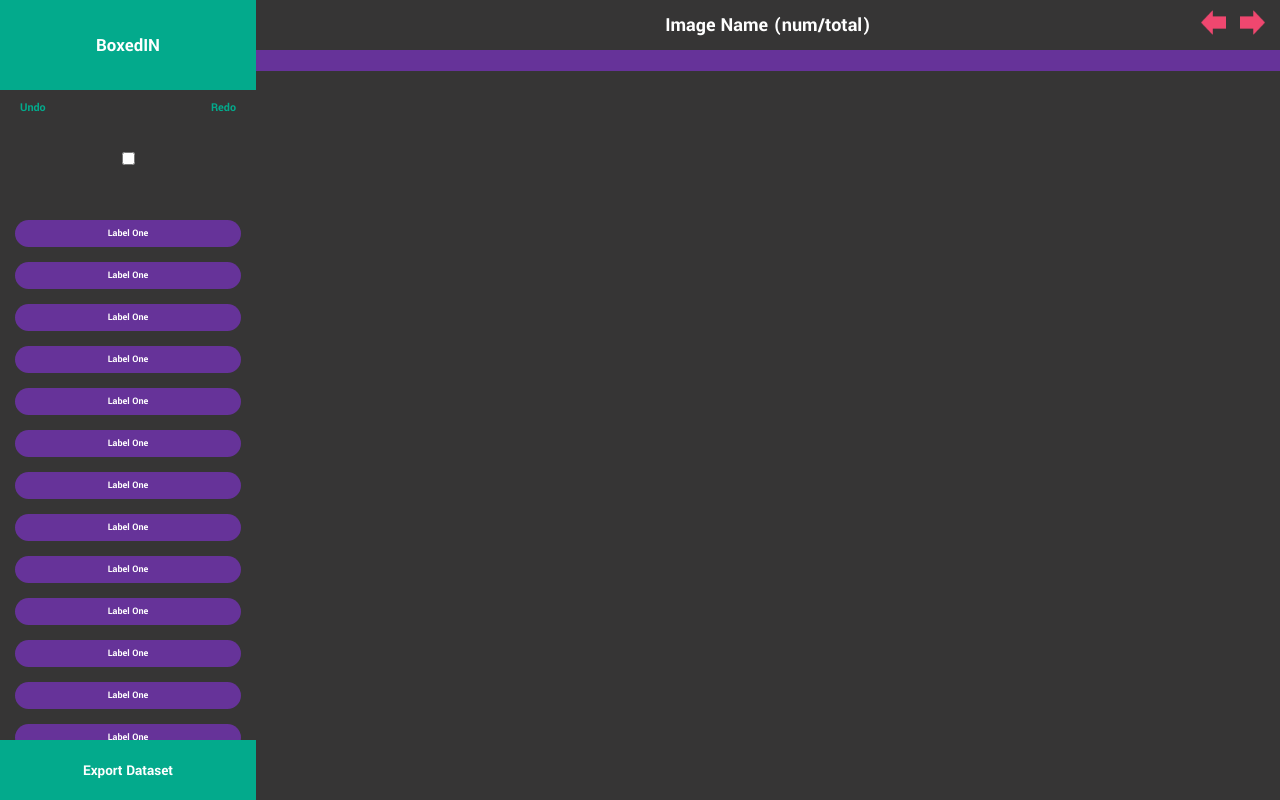
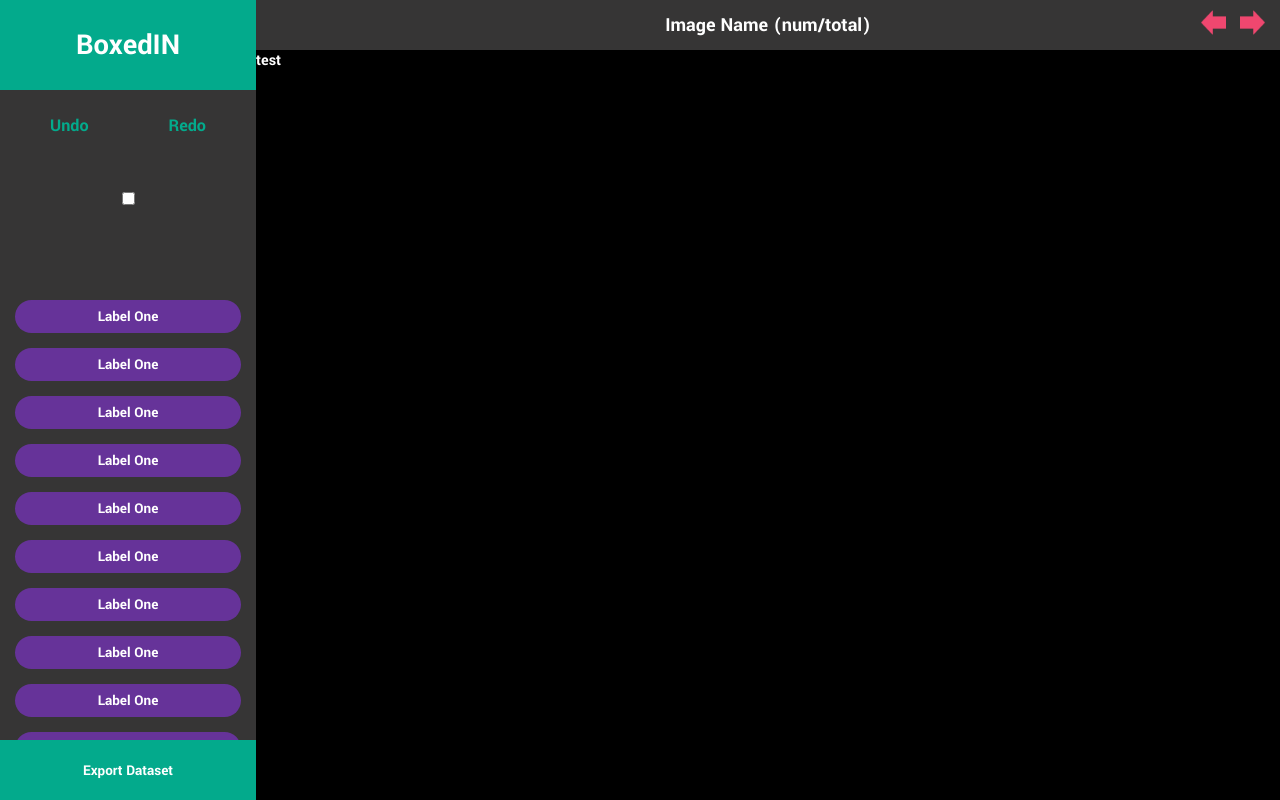
Before and after one commit to santosgagbegnon/BoxedIN, a Python web app: template templates/app.html in a window 1280 px wide. Run offline with Jinja, Linux system fonts and the light colour scheme; the template is opened without the code that fills it, so the values that code supplies are empty; some libraries are stand-ins or nearby versions.

Commit message:
fixed layout on sidebar, scaling image while keeping ratio

```diff
--- a/templates/app.html
+++ b/templates/app.html
@@ -48,8 +48,9 @@
 			</header>
 
 			<div class="ContentBox">
-				<div id="container">&nbsp;</div>
+				<div id="container">test</div>
 			</div>
+
 		</div>
 		<script src="https://unpkg.com/konva@3.2.3/konva.min.js"></script>
 		<script src="app.js" charset="utf-8"></script>
--- a/templates/app.js
+++ b/templates/app.js
@@ -13,6 +13,45 @@ const next_butotn = document.getElementById("next-button")
 const previous_button = document.getElementById("previous-button")
 
 //Stage where image and shapes will be drawn
+console.log(container_div.offsetHeight)
+
 const stage = new Konva.Stage({
-    container: "container"
+    container: "container",
+    width: container_div.offsetWidth,
+    height: container_div.offsetHeight,
 })
+
+//layer that only contains the image
+const imageLayer = new Konva.Layer()
+
+const imageObject = new Image()
+imageObject.src = "assets/default.jpg"
+imageObject.onload = imageLoaded
+
+function imageLoaded(){
+    console.log("image loaded")
+    console.log(stage.getAttr("height")/2)
+    const image = new Konva.Image({
+        image: imageObject,
+        x: stage.width()/2,
+        y: 0,
+        width: imageObject.width,
+        height: imageObject.height,
+    })
+    image.offsetX(imageObject.width/2)
+    const scale = scaleSize(stage, imageObject)
+    console.log(scale)
+    image.scale({
+        x: scale,
+        y: scale
+    })
+    imageLayer.add(image)
+    stage.add(imageLayer)
+}
+
+function scaleSize(stage, imageObject){
+    let widthRatio = stage.getAttr("width") / imageObject.width
+    let heightRatio = stage.getAttr("height") / imageObject.height
+    console.log(widthRatio)
+    return Math.min(widthRatio,heightRatio)
+}
--- a/templates/css/app.css
+++ b/templates/css/app.css
@@ -4,6 +4,7 @@
 	color: white;
 	font-family: Yantramanav,sans-serif;
 }
+
 html{
 	background-color: #363535;
 }
@@ -24,27 +25,28 @@ html{
 	background-color: #03aa8c;
 	height: 90px;
 	text-align: center;
+	font-size: 26px;
 }
 
 .action-button {
-	margin-top: 10px;
+	margin-top: 24px;
 	position: absolute;
 	background: rgba(0, 0, 0, 0);
 	border: none;
-	font-size: 12px;
+	font-size: 18px;
 	color: #03aa8c;
 }
 
 #undo-button{
-	left: 20px;
+	left: 50px;
 }
 
 #redo-button{
-	right: 20px;
+	right: 50px;
 }
 
 #tool-toggle{
-	margin: 20px;
+	margin: 60px;
 }
 #labels-list{
 	margin-top: 20px;
@@ -58,7 +60,7 @@ html{
 	background-color: rebeccapurple;
 	border-radius: 30px;
 	list-style: none;
-	font-size: 10px;
+	font-size: 15px;
 }
 
 #export-button{
@@ -99,10 +101,10 @@ header {
 	margin-top: 50px; /*The height of the   header*/
 	display:flex;
 	flex-flow: row wrap;
+
 }
 
 canvas {
-
 	padding: 0px;
 	overflow: scroll;
 	/* position: fixed; */
@@ -131,7 +133,12 @@ canvas {
 }
 
 #container{
-	width: 100%;
-	height: 100%;
-	background-color: rebeccapurple;
+	background-color: black;
+	left: 20%;
+	right: 0;
+	top: 50px;
+    bottom:0;
+    position:fixed;
+    overflow-y:scroll;
+    overflow-x:hidden;
 }
```
